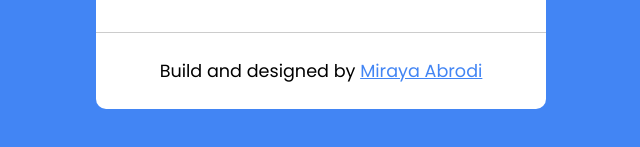
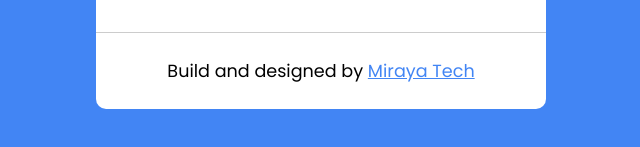
Before and after one commit to mirayatech/Guess-the-Word, a plain HTML site: page index.html in a window 1280 px wide. Shown: the part 533-680 px from the top of the page, 319-959 px from the left. Drawn offline with Linux system fonts and the light colour scheme.

Commit message:
Update index.html

```diff
--- a/index.html
+++ b/index.html
@@ -23,7 +23,7 @@
             <button class="reset-btn">Reset Game</button>
 
         </div>
-        <p id="author">Build and designed by <a href="https://github.com/mirayaabrodi" target="_blank">Miraya Abrodi
+        <p id="author">Build and designed by <a href="https://github.com/mirayatech" target="_blank">Miraya Tech
             </a></p>
     </div>
 
```
